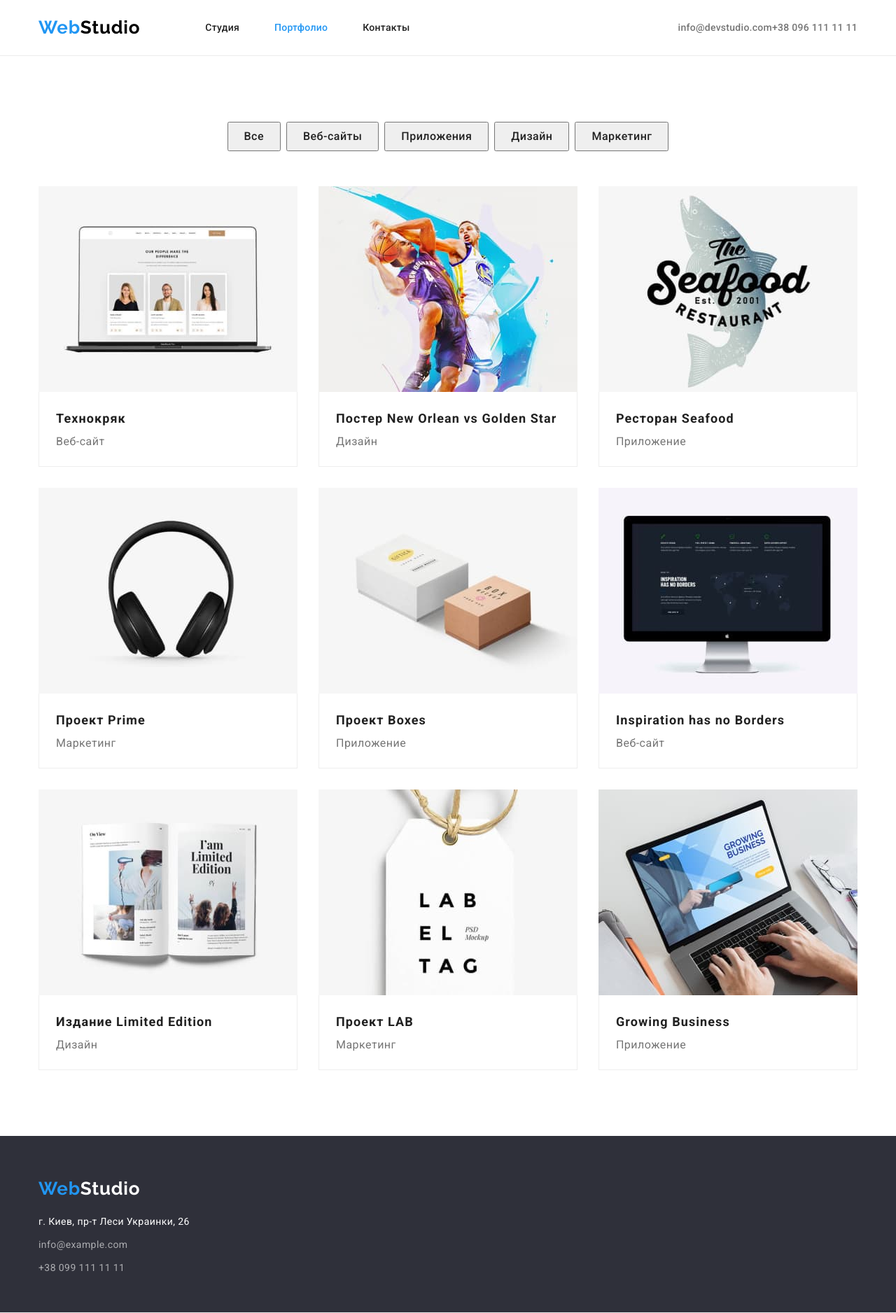
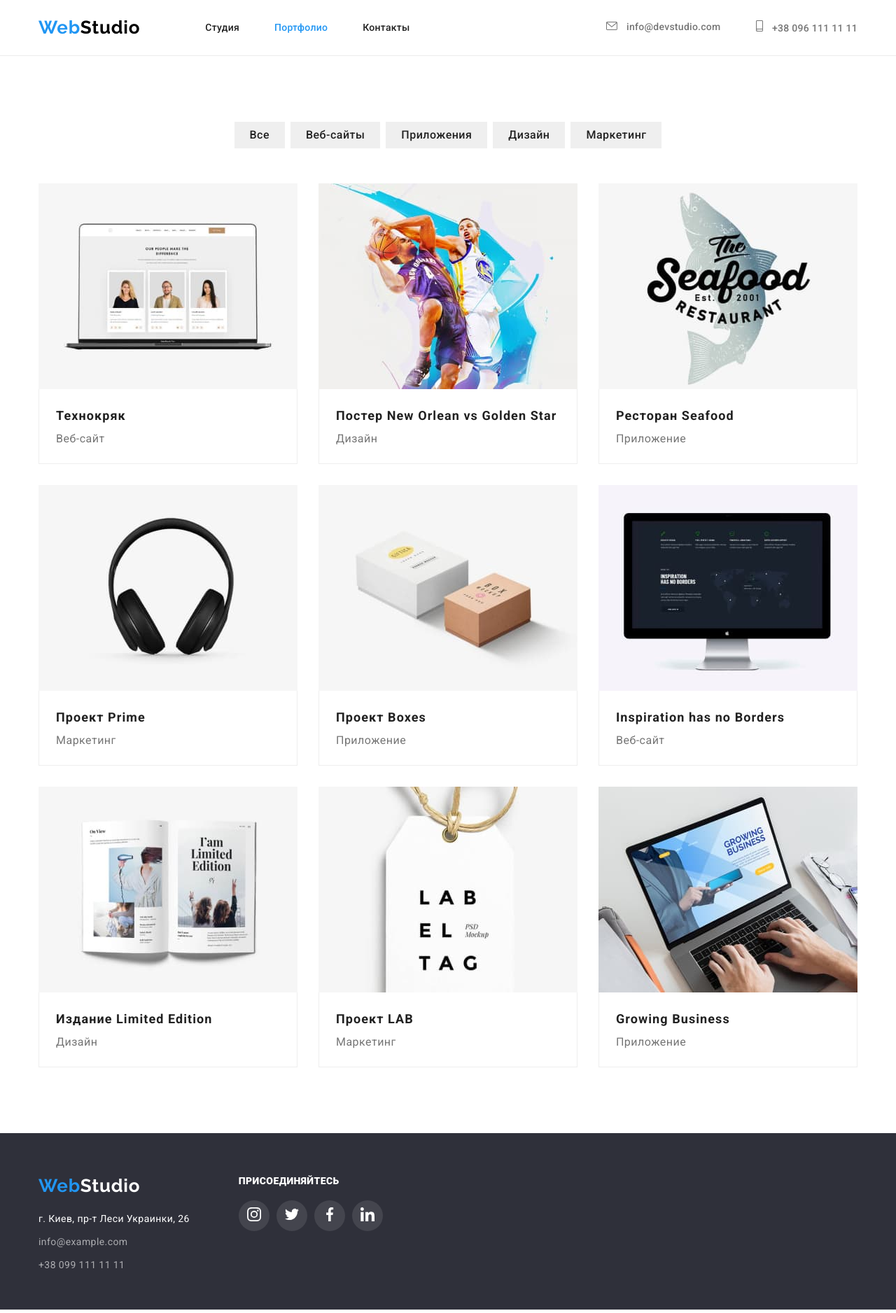
Before and after one commit to MightyLex/goit-markup-hw-04, a plain HTML site: page portfolio.html in a window 1280 px wide. Shown: the whole page at 70% size. Drawn offline with nearby package versions, Linux system fonts and the light colour scheme.

Commit message:
i think done

```diff
--- a/css/styles.css
+++ b/css/styles.css
@@ -605,6 +605,7 @@ body {
     color: var(--section-color);
     cursor: pointer;
     padding: 6px 22px;
+    border: transparent;
 
 }
 
@@ -612,6 +613,9 @@ body {
 .portfolio-bts:hover,
 .portfolio-bts:focus {
     background-color: var(--accent-color);
+    box-shadow: 0px 3px 1px rgba(0, 0, 0, 0.1), 0px 1px 2px rgba(0, 0, 0, 0.08), 0px 2px 2px rgba(0, 0, 0, 0.12);
+        border-radius: 4px;
+        color: var(--secondary-color);
 }
 
 .portfolio-card-title {
@@ -641,6 +645,7 @@ body {
 }
 
 .portfolio-btns-list-item {
+
     margin-left: 8px;
 }
 
@@ -664,10 +669,17 @@ body {
     flex-basis: calc(100% / 3 - 30px);
     margin-left: 30px;
     margin-bottom: 30px;
+
+
 }
 
 .portfolio-list-item:nth-last-child(-n + 3) {
     margin-bottom: 0;
+}
+
+.portfolio-list-item:hover {
+    box-shadow: 0px 1px 1px rgba(0, 0, 0, 0.12), 0px 4px 4px rgba(0, 0, 0, 0.06), 1px 4px 6px rgba(0, 0, 0, 0.16);
+
 }
 
 .portfolio-list-text {
--- a/portfolio.html
+++ b/portfolio.html
@@ -20,16 +20,24 @@
       <nav class="header-nav">
         <a href="/" class="logo-black link-item"> <span class="logo-accent">Web</span>Studio</a>
         <ul class="section list header-nav-list">
-          <li class="nav-list-item"><a href="./index.html" class="nav-list-item-link link-item">Студия</a></li>
+          <li class="nav-list-item"><a href="./index.html" class="nav-list-item-link link-item ">Студия</a></li>
           <li class="nav-list-item"><a href="./portfolio.html" class="nav-list-item-link link-item current">Портфолио</a></li>
           <li class="nav-list-item"><a href="" class="nav-list-item-link link-item">Контакты</a></li>
         </ul>
       </nav>
       <ul class="list header-contact-list">
-        <li><a href="mailto:info@devstudio.com"
-            class="link-item nav-list-item header-contact-info">info@devstudio.com</a>
+        <li class="header-contact-list-item">
+          <svg class="header-icon mail" width="16" height="12">
+            <use href="./images/icons.svg#icon-mail"></use>
+          </svg>
+          <a href="mailto:info@devstudio.com" class="link-item  header-contact-info">info@devstudio.com</a>
         </li>
-        <li><a href="tel:++380961111111" class="link-item nav-list-item header-contact-info">+38 096 111 11 11</a></li>
+        <li class="header-contact-list-item">
+          <svg class="header-icon mail" width="10" height="16">
+            <use href="./images/icons.svg#icon-phone"></use>
+          </svg>
+          <a href="tel:+380961111111" class="link-item header-contact-info">+38 096 111 11 11</a>
+        </li>
       </ul>
     </div>
   </header>
@@ -121,19 +129,43 @@
 
   <footer class="section hero-footer-bgc footer">
     <div class="container">
+      <div class="footer-top-container">
+        <div class="footer-adress-container">
           <a href="./index.html" class="logo-white link-item"> <span class="logo-accent">Web</span>Studio</a>
           <address>
             <ul class="list footer-list">
               <li class="footer-list-item">
-            <a href="https://goo.gl/maps/qaQWtetsvkvFNspj7" class="link-item footer-adress">г. Киев, пр-т Леси Украинки,
-              26</a>
+                <a href="https://goo.gl/maps/qaQWtetsvkvFNspj7" class="link-item footer-adress">г. Киев, пр-т Леси
+                  Украинки, 26</a>
               </li>
               <li class="footer-list-item"><a href="mailto:info@example.com"
                   class="link-item footer-contact-info">info@example.com</a></li>
-          <li class="footer-list-item"><a href="tel:++380991111111" class="link-item footer-contact-info">+38 099 111 11
+              <li class="footer-list-item"><a href="tel:++380991111111" class="link-item footer-contact-info">+38 099
+                  111
+                  11
                   11</a></li>
             </ul>
           </address>
+        </div>
+        <div class="footer-social-container">
+          <p class="join-us"><Strong>Присоединяйтесь</Strong></p>
+          <ul class="footer-social-link-list">
+            <li class="list footer-social"><a href=""><svg class="footer-social-icon" width="20" height="20">
+                  <use href="./images/icons.svg#icon-instagram"></use>
+                </svg></a></li>
+            <li class="list footer-social"><a href=""><svg class="footer-social-icon" width="20" height="20">
+                  <use href="./images/icons.svg#icon-twitter"></use>
+                </svg></a></li>
+            <li class="list footer-social"><a href=""><svg class="footer-social-icon" width="20" height="20">
+                  <use href="./images/icons.svg#icon-facebook"></use>
+                </svg></a></li>
+            <li class="list footer-social"><a href=""><svg class="footer-social-icon" width="20" height="20">
+                  <use href="./images/icons.svg#icon-linkedin"></use>
+                </svg></a></li>
+          </ul>
+        </div>
+      </div>
+
     </div>
   </footer>
 </body>
```
Lines whose indentation alone changed are shown as unchanged.
